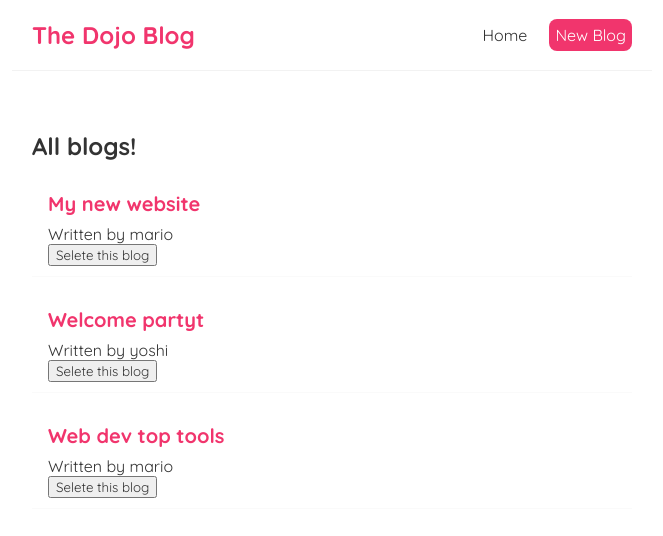
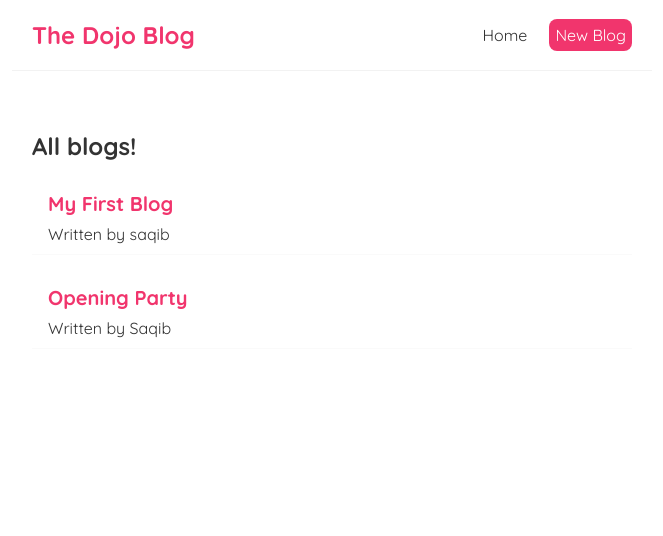
Before and after one commit to Saqib29/Learning-issue, a React (Create React App) app in the folder React/dojo-blog/: page / in a window 1280 px wide. Shown: the top 536 px of the page, without its empty margins (308-971 px from the left). Built offline with nearby package versions, Linux system fonts and the light colour scheme; data requests are answered from the project's data file.

Commit message:
Fetching Data with useEffect

```diff
--- a/React/dojo-blog/src/BlogList.js
+++ b/React/dojo-blog/src/BlogList.js
@@ -1,4 +1,4 @@
-const BlogList = ({ blogs, title, handleDelete }) => {
+const BlogList = ({ blogs, title }) => {
 
     return (
         <div className="blog-list">
@@ -7,7 +7,6 @@ const BlogList = ({ blogs, title, handleDelete }) => {
                 <div className="blog-preview" key={blog.id}>
                     <h2>{ blog.title }</h2>
                     <p>Written by { blog.author }</p>
-                    <button onClick={() => handleDelete(blog.id)}>Selete this blog</button>
                 </div>
             ))}
         </div>
--- a/React/dojo-blog/src/Home.js
+++ b/React/dojo-blog/src/Home.js
@@ -3,25 +3,22 @@ import BlogList from "./BlogList";
 
 const Home = () => {
 
-    const [blogs, setBlogs] = useState([
-        { title: 'My new website', body: 'lorem ipsum...', author: 'mario', id: 1 },
-        { title: 'Welcome partyt', body: 'lorem ipsum...', author: 'yoshi', id: 2 },
-        { title: 'Web dev top tools', body: 'lorem ipsum...', author: 'mario', id: 3 },
-    ]);
+    const [blogs, setBlogs] = useState(null);
 
 
-    const handleDelete = (id) => {
-        const newBlogs = blogs.filter(blog => blog.id !== id);
-        setBlogs(newBlogs);
-    }
-
     useEffect(() => {
-        console.log('use effect ran');
+        fetch('http://localhost:8000/blogs')
+            .then(res => {
+                return res.json();
+            })
+            .then(data => {
+                setBlogs(data);
+            });
     }, []);
 
     return (
         <div className="home">
-            <BlogList blogs={blogs} title="All blogs!" handleDelete={handleDelete}/>
+            {blogs && <BlogList blogs={blogs} title="All blogs!"/> }
         </div>
      );
 }
```
Also changed, not shown: 1 other file (tests, documents, lock files or other folders).
